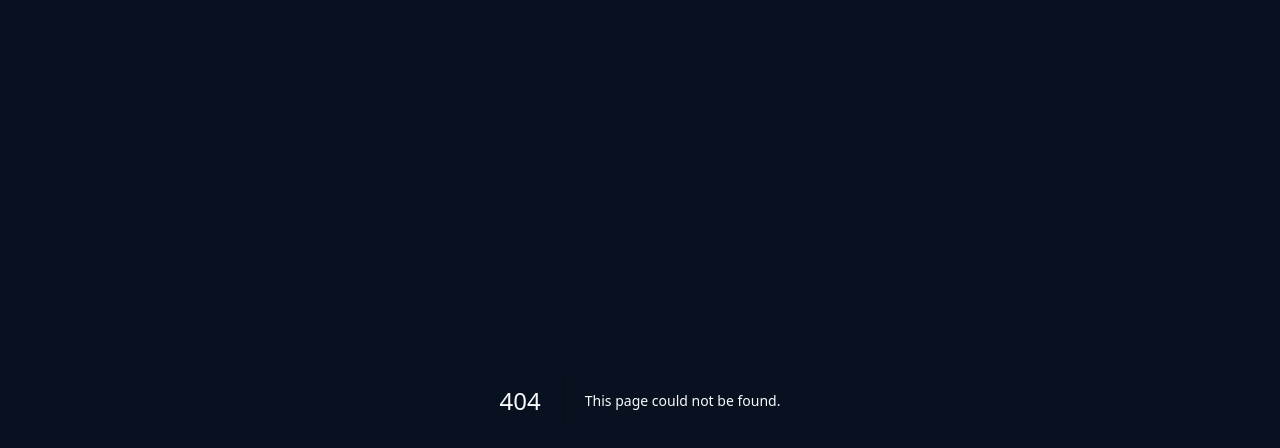
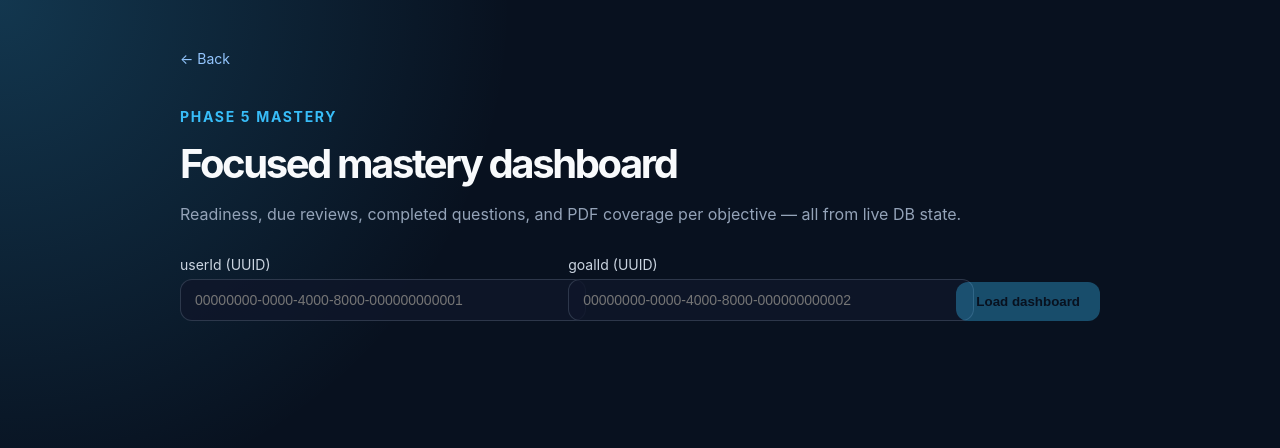
Before and after one commit to EternalBlissard/Mastery, a Next.js app: page /dashboard in a window 1280 px wide. Before the commit this address had no page. Shown: the top 448 px of the page. Built offline with nearby package versions, Linux system fonts and the light colour scheme.

Commit message:
feat(dashboard): add app/dashboard/page.tsx client UI cards+bars
Phase 5 focused mastery dashboard — iteration 5

```diff
--- /dev/null
+++ b/app/dashboard/page.tsx
@@ -0,0 +1,316 @@
+"use client";
+
+import { useCallback, useEffect, useState, type CSSProperties } from "react";
+
+type DashboardObjective = {
+  id: string;
+  title: string;
+  pKnown: number;
+  covered: boolean;
+};
+
+type DashboardData = {
+  overallReadiness: number;
+  dueToday: number;
+  questionsCompleted: number;
+  coverage: number;
+  objectives: DashboardObjective[];
+};
+
+function formatPercent(fraction: number): string {
+  return `${Math.round(fraction * 100)}%`;
+}
+
+export default function DashboardPage() {
+  const [userId, setUserId] = useState("");
+  const [goalId, setGoalId] = useState("");
+  const [data, setData] = useState<DashboardData | null>(null);
+  const [loading, setLoading] = useState(false);
+  const [error, setError] = useState<string | null>(null);
+
+  const loadDashboard = useCallback(async (uid: string, gid: string) => {
+    const trimmedUserId = uid.trim();
+    const trimmedGoalId = gid.trim();
+    if (!trimmedUserId) {
+      setError("userId is required");
+      return;
+    }
+    if (!trimmedGoalId) {
+      setError("goalId is required");
+      return;
+    }
+
+    setLoading(true);
+    setError(null);
+    setData(null);
+
+    try {
+      const params = new URLSearchParams({
+        userId: trimmedUserId,
+        goalId: trimmedGoalId,
+      });
+      const res = await fetch(`/api/dashboard?${params.toString()}`);
+      const body = (await res.json()) as DashboardData & { error?: string };
+      if (!res.ok) {
+        setError(body.error ?? "Failed to load dashboard");
+        return;
+      }
+      setData(body);
+    } catch {
+      setError("Network error while loading dashboard");
+    } finally {
+      setLoading(false);
+    }
+  }, []);
+
+  useEffect(() => {
+    const params = new URLSearchParams(window.location.search);
+    const fromUserId = params.get("userId")?.trim() ?? "";
+    const fromGoalId = params.get("goalId")?.trim() ?? "";
+    if (fromUserId) {
+      setUserId(fromUserId);
+    }
+    if (fromGoalId) {
+      setGoalId(fromGoalId);
+    }
+    if (fromUserId && fromGoalId) {
+      void loadDashboard(fromUserId, fromGoalId);
+    }
+  }, [loadDashboard]);
+
+  return (
+    <main
+      style={{
+        minHeight: "100vh",
+        padding: "48px 24px",
+        background:
+          "radial-gradient(circle at top left, rgba(56, 189, 248, 0.22), transparent 32rem), #08111f",
+      }}
+    >
+      <section style={{ margin: "0 auto", maxWidth: 920 }}>
+        <nav style={{ marginBottom: 40 }}>
+          <a href="/" style={{ color: "#93c5fd", fontSize: 14, textDecoration: "none" }}>
+            ← Back
+          </a>
+        </nav>
+
+        <p style={{ color: "#38bdf8", fontSize: 14, fontWeight: 700, letterSpacing: "0.12em" }}>
+          PHASE 5 MASTERY
+        </p>
+        <h1 style={{ fontSize: 40, letterSpacing: "-0.06em", margin: "12px 0 8px" }}>
+          Focused mastery dashboard
+        </h1>
+        <p style={{ color: "#94a3b8", marginBottom: 32 }}>
+          Readiness, due reviews, completed questions, and PDF coverage per objective — all from live DB state.
+        </p>
+
+        <div style={{ display: "flex", flexWrap: "wrap", gap: 12, marginBottom: 28 }}>
+          <label style={{ display: "grid", gap: 6, flex: "1 1 280px" }}>
+            <span style={{ color: "#cbd5e1", fontSize: 14 }}>userId (UUID)</span>
+            <input
+              value={userId}
+              onChange={(e) => setUserId(e.target.value)}
+              placeholder="00000000-0000-4000-8000-000000000001"
+              disabled={loading}
+              style={fieldStyle}
+            />
+          </label>
+          <label style={{ display: "grid", gap: 6, flex: "1 1 280px" }}>
+            <span style={{ color: "#cbd5e1", fontSize: 14 }}>goalId (UUID)</span>
+            <input
+              value={goalId}
+              onChange={(e) => setGoalId(e.target.value)}
+              placeholder="00000000-0000-4000-8000-000000000002"
+              disabled={loading}
+              style={fieldStyle}
+            />
+          </label>
+          <button
+            type="button"
+            onClick={() => void loadDashboard(userId, goalId)}
+            disabled={loading || !userId.trim() || !goalId.trim()}
+            style={{
+              alignSelf: "end",
+              background:
+                loading || !userId.trim() || !goalId.trim()
+                  ? "rgba(56, 189, 248, 0.35)"
+                  : "#38bdf8",
+              border: "none",
+              borderRadius: 12,
+              color: "#08111f",
+              cursor:
+                loading || !userId.trim() || !goalId.trim() ? "not-allowed" : "pointer",
+              fontWeight: 700,
+              padding: "12px 20px",
+            }}
+          >
+            {loading ? "Loading…" : "Load dashboard"}
+          </button>
+        </div>
+
+        {error ? (
+          <p style={{ color: "#f87171", marginBottom: 24 }} role="alert">
+            {error}
+          </p>
+        ) : null}
+
+        {data ? (
+          <>
+            <div
+              style={{
+                display: "grid",
+                gap: 16,
+                gridTemplateColumns: "repeat(auto-fit, minmax(180px, 1fr))",
+                marginBottom: 32,
+              }}
+            >
+              <MetricCard
+                label="Overall readiness"
+                value={formatPercent(data.overallReadiness)}
+                detail="Weighted mean of p_known across objectives"
+              />
+              <MetricCard
+                label="Due today"
+                value={String(data.dueToday)}
+                detail="Review items due now or earlier"
+              />
+              <MetricCard
+                label="Questions completed"
+                value={String(data.questionsCompleted)}
+                detail="Total answers logged"
+              />
+              <MetricCard
+                label="Coverage"
+                value={formatPercent(data.coverage)}
+                detail="Objectives with at least one item"
+              />
+            </div>
+
+            <h2 style={{ fontSize: 22, letterSpacing: "-0.04em", margin: "0 0 16px" }}>
+              Objectives
+            </h2>
+            <div style={{ display: "grid", gap: 14 }}>
+              {data.objectives.length === 0 ? (
+                <p style={{ color: "#94a3b8" }}>No objectives found for this goal.</p>
+              ) : (
+                data.objectives.map((objective) => (
+                  <ObjectiveRow key={objective.id} objective={objective} />
+                ))
+              )}
+            </div>
+          </>
+        ) : null}
+      </section>
+    </main>
+  );
+}
+
+function MetricCard({
+  label,
+  value,
+  detail,
+}: {
+  label: string;
+  value: string;
+  detail: string;
+}) {
+  return (
+    <div
+      style={{
+        background: "rgba(15, 23, 42, 0.82)",
+        border: "1px solid rgba(148, 163, 184, 0.24)",
+        borderRadius: 18,
+        padding: 18,
+      }}
+    >
+      <div style={{ color: "#38bdf8", fontSize: 30, fontWeight: 800 }}>{value}</div>
+      <div style={{ fontWeight: 700 }}>{label}</div>
+      <div style={{ color: "#94a3b8", fontSize: 13, marginTop: 4 }}>{detail}</div>
+    </div>
+  );
+}
+
+function ObjectiveRow({ objective }: { objective: DashboardObjective }) {
+  const barWidth = Math.max(0, Math.min(100, objective.pKnown * 100));
+
+  return (
+    <article
+      style={{
+        background: "rgba(15, 23, 42, 0.82)",
+        border: "1px solid rgba(148, 163, 184, 0.24)",
+        borderRadius: 16,
+        padding: "16px 18px",
+      }}
+    >
+      <div
+        style={{
+          alignItems: "center",
+          display: "flex",
+          gap: 12,
+          justifyContent: "space-between",
+          marginBottom: 10,
+        }}
+      >
+        <h3 style={{ fontSize: 16, fontWeight: 700, margin: 0 }}>{objective.title}</h3>
+        <span
+          style={{
+            background: objective.covered
+              ? "rgba(74, 222, 128, 0.14)"
+              : "rgba(148, 163, 184, 0.12)",
+            border: `1px solid ${
+              objective.covered ? "rgba(74, 222, 128, 0.45)" : "rgba(148, 163, 184, 0.28)"
+            }`,
+            borderRadius: 999,
+            color: objective.covered ? "#4ade80" : "#94a3b8",
+            fontSize: 12,
+            fontWeight: 700,
+            padding: "4px 10px",
+            whiteSpace: "nowrap",
+          }}
+        >
+          {objective.covered ? "Covered" : "No items"}
+        </span>
+      </div>
+      <div
+        style={{
+          alignItems: "center",
+          display: "flex",
+          gap: 12,
+        }}
+      >
+        <div
+          style={{
+            background: "rgba(2, 6, 23, 0.58)",
+            border: "1px solid rgba(148, 163, 184, 0.18)",
+            borderRadius: 999,
+            flex: 1,
+            height: 10,
+            overflow: "hidden",
+          }}
+        >
+          <div
+            style={{
+              background: "linear-gradient(90deg, #38bdf8, #4ade80)",
+              borderRadius: 999,
+              height: "100%",
+              width: `${barWidth}%`,
+            }}
+          />
+        </div>
+        <span style={{ color: "#cbd5e1", fontSize: 13, fontWeight: 700, minWidth: 40 }}>
+          {formatPercent(objective.pKnown)}
+        </span>
+      </div>
+    </article>
+  );
+}
+
+const fieldStyle: CSSProperties = {
+  background: "rgba(15, 23, 42, 0.82)",
+  border: "1px solid rgba(148, 163, 184, 0.24)",
+  borderRadius: 12,
+  color: "#f8fafc",
+  fontSize: 14,
+  padding: "12px 14px",
+  width: "100%",
+};
```
